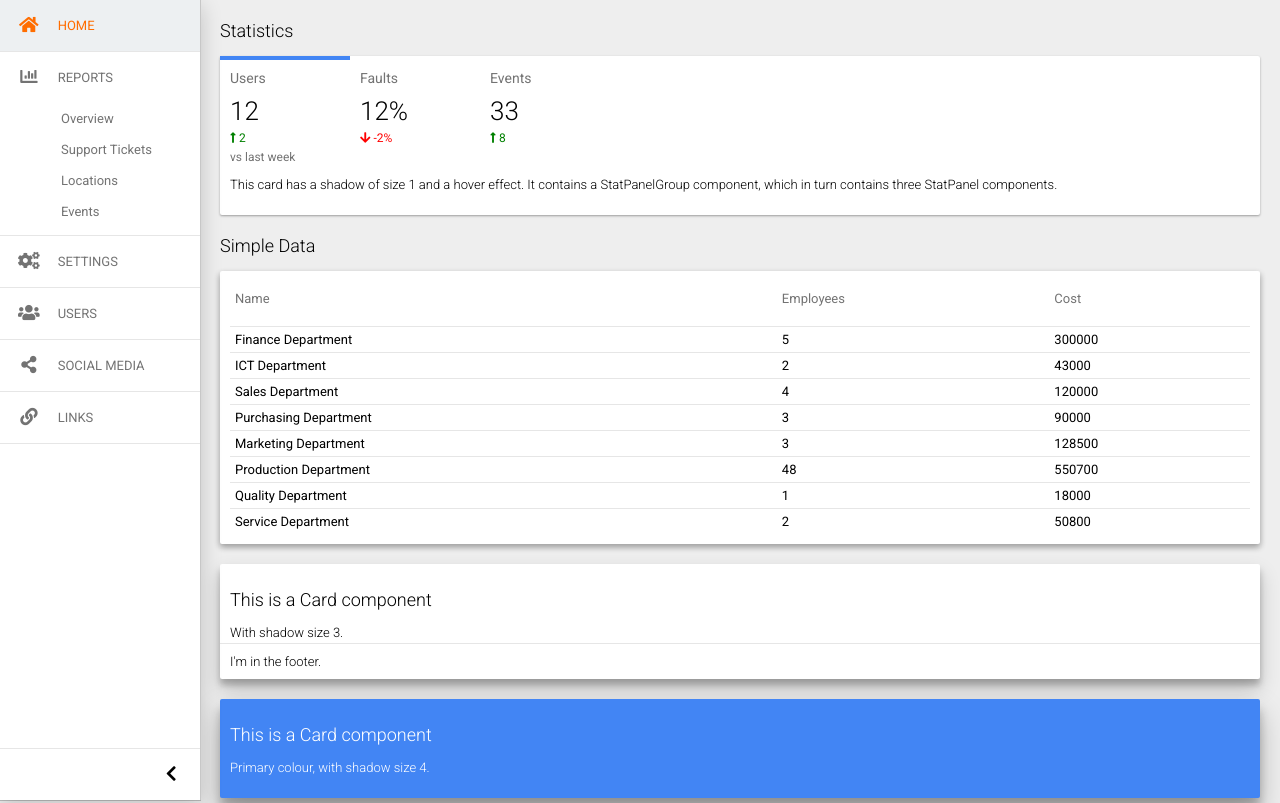
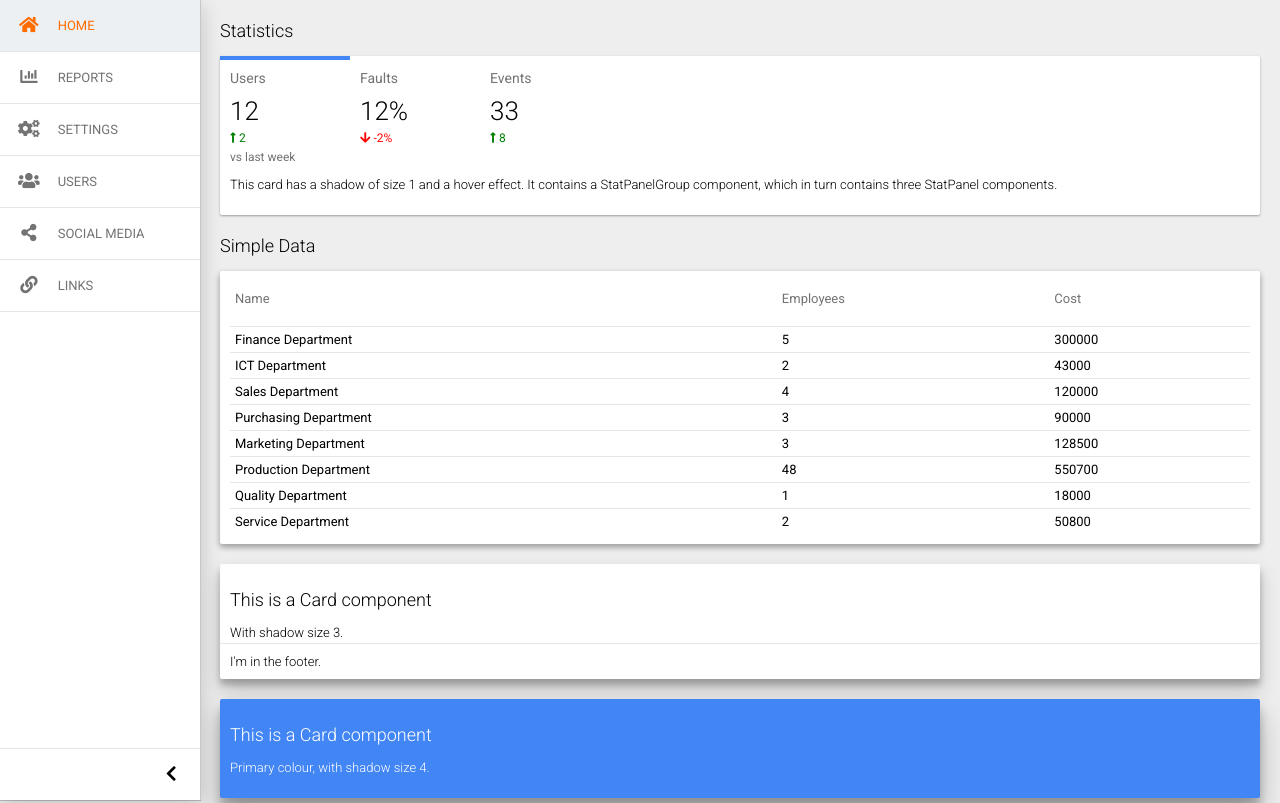
Before and after one commit to srayner/monel2, a React (Create React App) app: page / in a window 1280 px wide. Shown: the top 803 px of the page. Built offline with nearby package versions, Linux system fonts and the light colour scheme.

Commit message:
Sub-menu now works with routing

```diff
--- a/src/components/SideMenu/SideMenu.js
+++ b/src/components/SideMenu/SideMenu.js
@@ -19,16 +19,26 @@ class SideMenu extends Component {
 
     render() {
         const menuItems = this.props.items.map(item => {
-            var childMenu = null;
+            var childMenu, childClass, className;
             if (item.hasOwnProperty('children')) {
                 const children = item.children.map(child => {
-                    return <li key={child.text}><a>{child.text}</a></li>
+                    childClass = this.props.location.pathname === child.route ? 'active' : '';
+                    return (
+                        <li key={child.text} className={childClass}>
+                            <Link to={child.route}>
+                                {child.text}
+                            </Link>
+                        </li>
+                    );
                 });
                 childMenu = <ul>{children}</ul>;
+                className = this.props.location.pathname.startsWith(item.route) ? 'active' : '';
+            } else {
+                className = this.props.location.pathname === item.route ? 'active' : '';
             }
 
             return (
-                <li key={item.text} className={this.props.location.pathname === item.route ? 'active' : ''}>
+                <li key={item.text} className={className}>
                     <Link to={item.route}>
                         <i className={item.icon + ' fa-lg fa-fw'}></i>
                         {item.text}
--- a/src/components/SideMenu/SideMenu.scss
+++ b/src/components/SideMenu/SideMenu.scss
@@ -32,7 +32,7 @@ body {
         width: 200px;
 
         ul {
-            li {
+            li.active {
                 ul {
                     visibility: visible;
                     position: static;
--- a/src/config/menu.js
+++ b/src/config/menu.js
@@ -10,16 +10,20 @@ const menuItems = [
         route: '/reports',
         children : [
             {
-                text: 'Overview'
+                text: 'Overview',
+                route: '/reports/overview'
             },
             {
-                text: 'Support Tickets'
+                text: 'Support Tickets',
+                route: '/reports/support-tickets'
             },
             {
-                text: 'Locations'
+                text: 'Locations',
+                route: '/reports/location',
             },
             {
-                text: 'Events'
+                text: 'Events',
+                route: '/reports/events'
             }
         ]
     },
```
